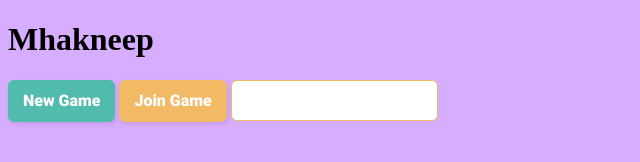
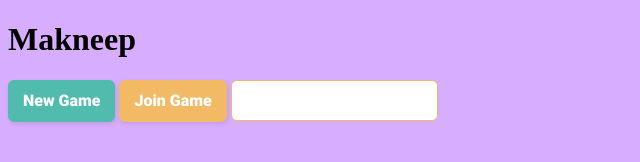
Before and after one commit to pingingin/makneep, a website: page index.html in a window 1280 px wide. Shown: the full height of the page, 0-640 px from the left. Drawn offline with nearby package versions, Linux system fonts and the light colour scheme.

Commit message:
Update index.html

```diff
--- a/index.html
+++ b/index.html
@@ -3,7 +3,7 @@
     <head>
         <meta charset="UTF-8">
         <meta name="viewport" content="width=device-width, initial-scale=1.0">
-        <title>Document</title>
+        <title>Makneep</title>
         <link rel="stylesheet" href="styles.css">
         <!-- <link rel="stylesheet" href="https://maxcdn.bootstrapcdn.com/bootstrap/3.4.1/css/bootstrap.min.css"> -->
         <script src="https://ajax.googleapis.com/ajax/libs/jquery/3.6.0/jquery.min.js"></script>
@@ -12,7 +12,7 @@
 
     <body>
         <div id="main" class="main">
-            <h1>Mhakneep</h1>
+            <h1>Makneep</h1>
             <div >
             <button id="btnCreate" class="button-25">New Game</button>
             <button id="btnJoin" class="button-26">Join Game</button>
```
